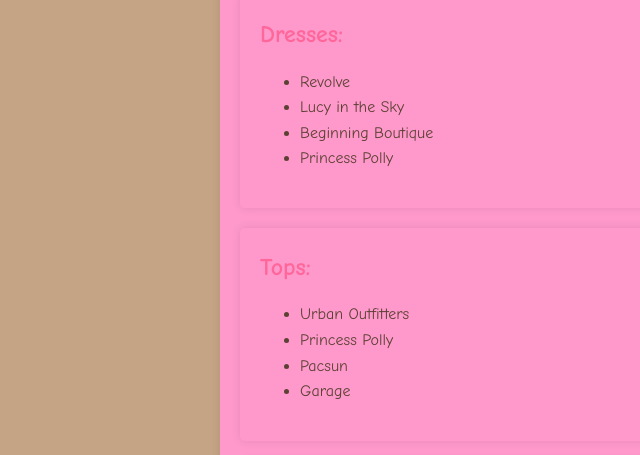
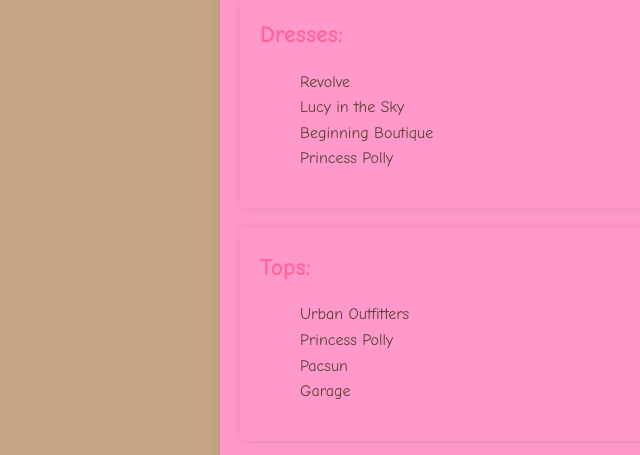
Before and after one commit to siennasignorello/iit361-project2, a plain HTML site: page whereToShop.html in a window 1280 px wide. Shown: the part 188-643 px from the top of the page, 0-640 px from the left. Drawn offline with Linux system fonts and the light colour scheme.

Commit message:
Update styles.css to remove list-style

```diff
--- a/css/styles.css
+++ b/css/styles.css
@@ -42,6 +42,10 @@ section {
   box-shadow: 0 0 10px rgba(0, 0, 0, 0.1);
 }
 
+section ul {
+  list-style: none;
+}
+
 img {
   max-width: 100%;
   height: auto;
```
